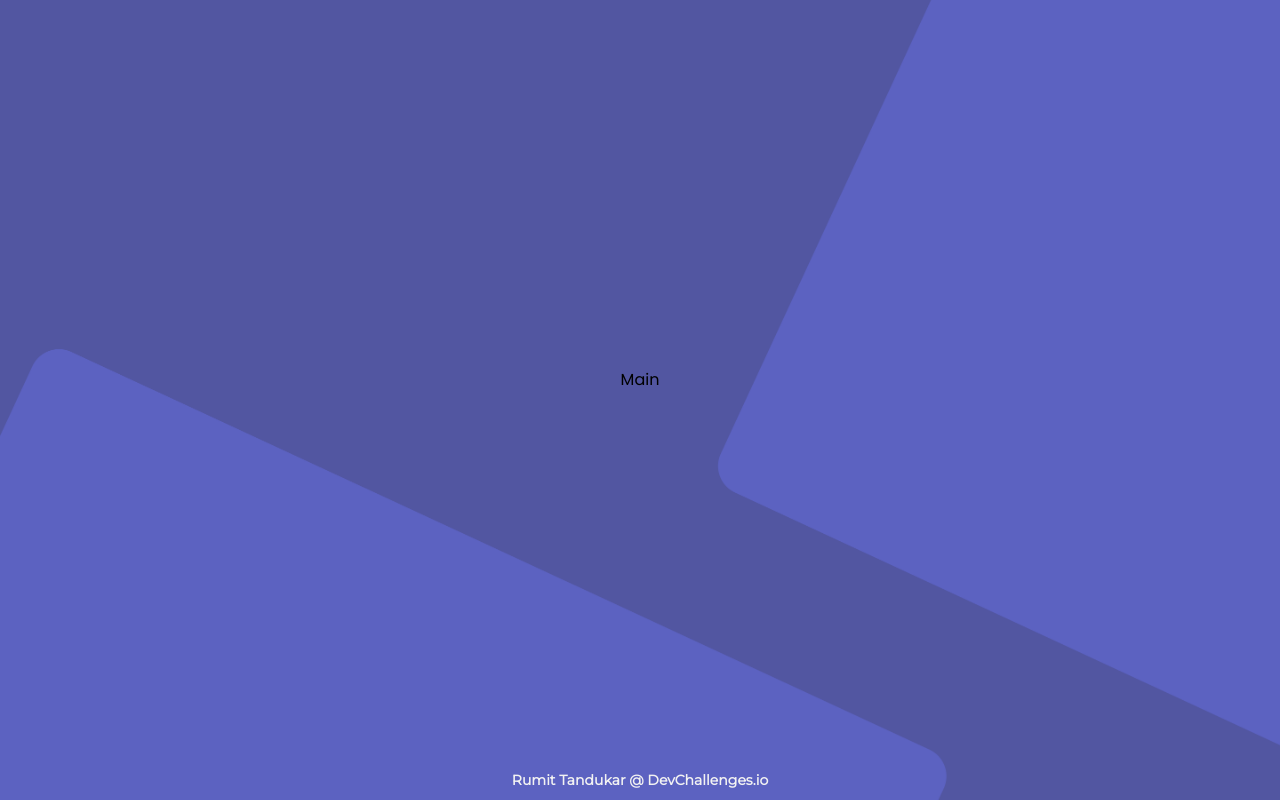
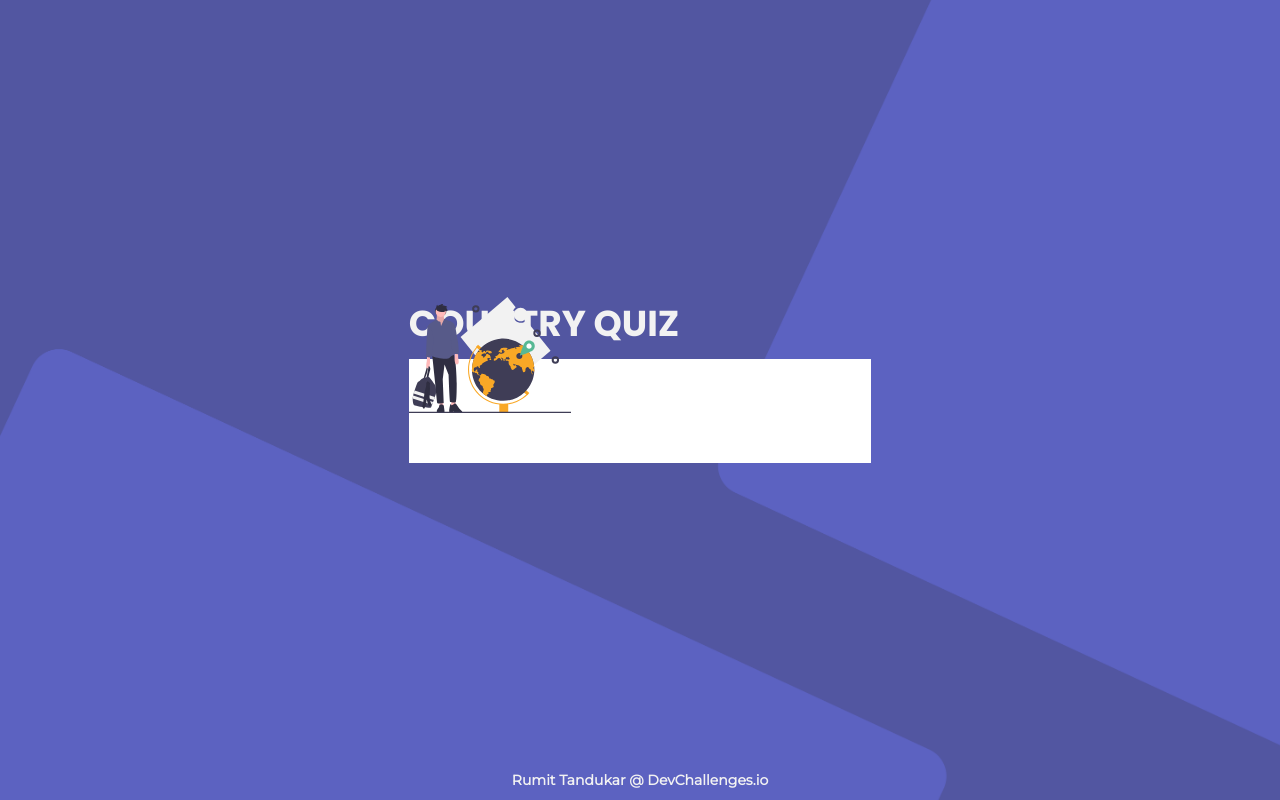
Before and after one commit to Rumit0270/dev-challenges, a React (Create React App) app in the folder country-quiz/: page / in a window 1280 px wide. Built offline with nearby package versions, Linux system fonts and the light colour scheme.

Commit message:
Create Quiz component and lay out Quiz Header

```diff
--- a/country-quiz/src/components/Main/Main.tsx
+++ b/country-quiz/src/components/Main/Main.tsx
@@ -1,7 +1,12 @@
 import React from 'react';
+import Quiz from '../Quiz/Quiz';
 
 const Main: React.FC = () => {
-  return <div className="flex-1 flex justify-center items-center">Main</div>;
+  return (
+    <div className="flex-1 flex justify-center items-center">
+      <Quiz />
+    </div>
+  );
 };
 
 export default Main;
--- /dev/null
+++ b/country-quiz/src/components/Quiz/Quiz.css
@@ -0,0 +1,10 @@
+.quiz-container {
+  border-radius: 24px;
+}
+
+.quiz-logo {
+  right: 0;
+  top: -50%;
+  width: 150px;
+  height: 150px;
+}
--- /dev/null
+++ b/country-quiz/src/components/Quiz/Quiz.tsx
@@ -0,0 +1,19 @@
+import React from 'react';
+import quizLogo from '../../images/undraw_adventure_4hum 1.svg';
+
+const Quiz: React.FC = (): JSX.Element => {
+  return (
+    <div>
+      <div className="relative flex">
+        <h1 className="font-poppins font-bold uppercase text-4xl text-light mr-48">
+          Country Quiz
+        </h1>
+        <img src={quizLogo} alt="Quiz Logo" className="absolute quiz-logo" />
+      </div>
+
+      <div className="quiz-container bg-white mt-2 pt-16 px-5 pb-10"></div>
+    </div>
+  );
+};
+
+export default Quiz;
--- a/country-quiz/src/tailwind.css
+++ b/country-quiz/src/tailwind.css
@@ -3,3 +3,5 @@
 @tailwind base;
 @tailwind components;
 @tailwind utilities;
+
+@import './components/Quiz/Quiz.css';
--- a/country-quiz/tailwind.config.js
+++ b/country-quiz/tailwind.config.js
@@ -22,6 +22,16 @@ module.exports = {
       warn: '#F9A826',
       primary: '#6066D0',
     },
+    textColor: {
+      light: '#F2F2F2',
+      dark: '#1D355D',
+      tropaz: '#2F527B',
+      white: '#ffffff',
+      danger: '#EA8282',
+      success: '#60BF88',
+      warn: '#F9A826',
+      primary: '#6066D0',
+    },
   },
   variants: {},
   plugins: [require('tailwindcss'), require('autoprefixer')],
```
